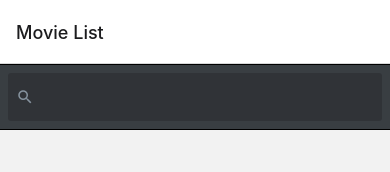
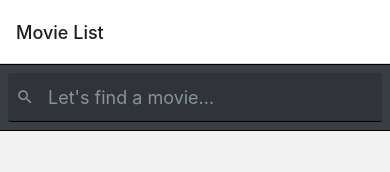
Before and after one commit to kacperfleming/recrutation--movie-app, a React Native app: screen / in a window 390 px wide. Shown: the top 172 px of the page. Built offline with nearby package versions, Linux system fonts and the light colour scheme.

Commit message:
corrected fetched list of movies path and loading spinner added

```diff
--- a/app.json
+++ b/app.json
@@ -1,4 +1,4 @@
 {
-  "name": "MovieApp",
-  "displayName": "MovieApp"
+  "name": "Test2",
+  "displayName": "Test2"
 }
--- a/screens/MovieListScreen.js
+++ b/screens/MovieListScreen.js
@@ -25,8 +25,9 @@ export default function MovieListScreen({navigation}) {
             `https://api.themoviedb.org/3/search/movie?query=${searchVal}&page=1&language=pl-PL&api_key=908c8ee616534e11d253631e8399c456`,
           )
         ).json();
+        console.log(movieListData);
 
-        setData(movieListData);
+        setData(movieListData.results);
       } catch (err) {
         setError(err);
       }
@@ -37,9 +38,16 @@ export default function MovieListScreen({navigation}) {
     return () => clearTimeout(timeout);
   }, [searchVal]);
 
+  const searchHander = val => setSearchVal(val);
+
   return (
     <View style={styles.root}>
-      <SearchBar value={searchVal} onChangeText={val => setSearchVal(val)} />
+      <SearchBar
+        inputContainerStyle={styles.searchBar}
+        value={searchVal}
+        onChangeText={searchHander}
+        placeholder="Let's find a movie..."
+      />
       {isLoading && <LinearProgress />}
       {data && !isLoading && !error && (
         <FlatList
@@ -68,4 +76,8 @@ const styles = StyleSheet.create({
     flex: 1,
     flexDirection: 'column',
   },
+  searchBar: {
+    borderBottomWidth: 1,
+    borderBottomColor: 'black',
+  },
 });
```
